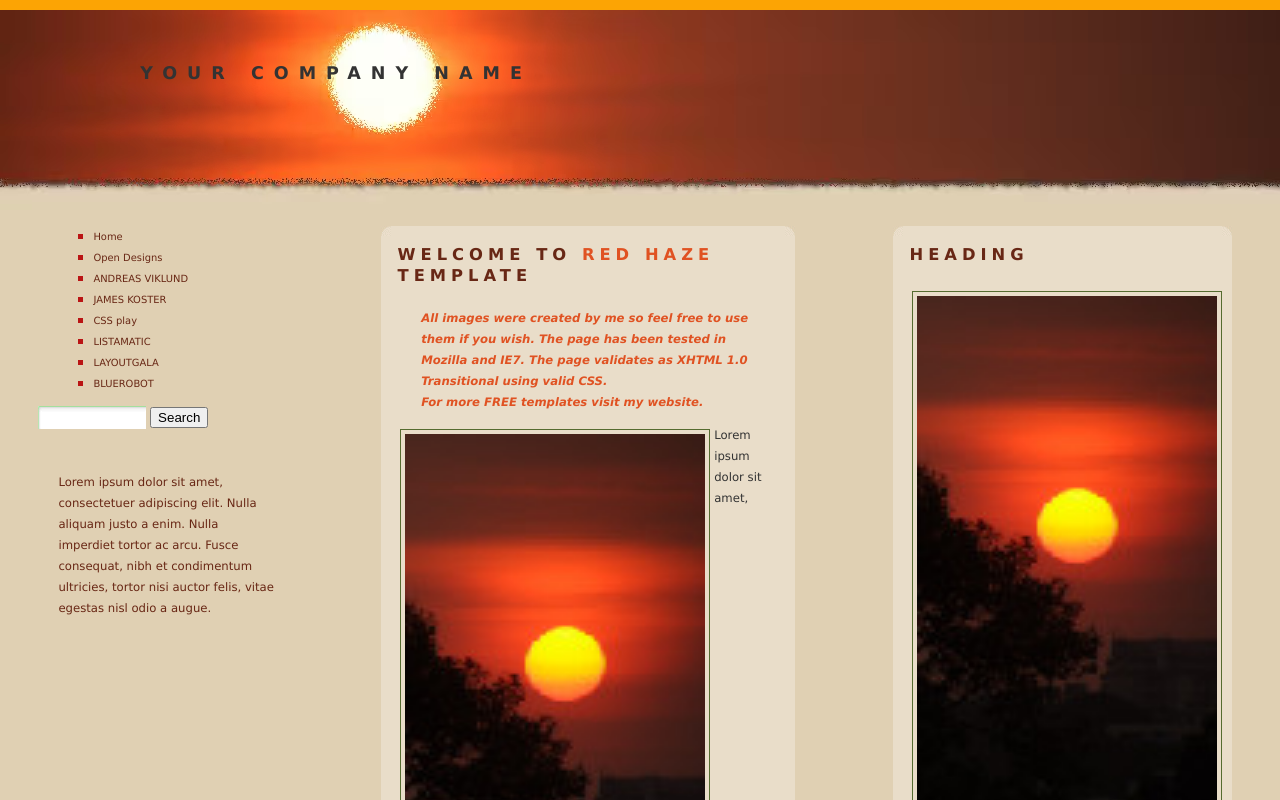
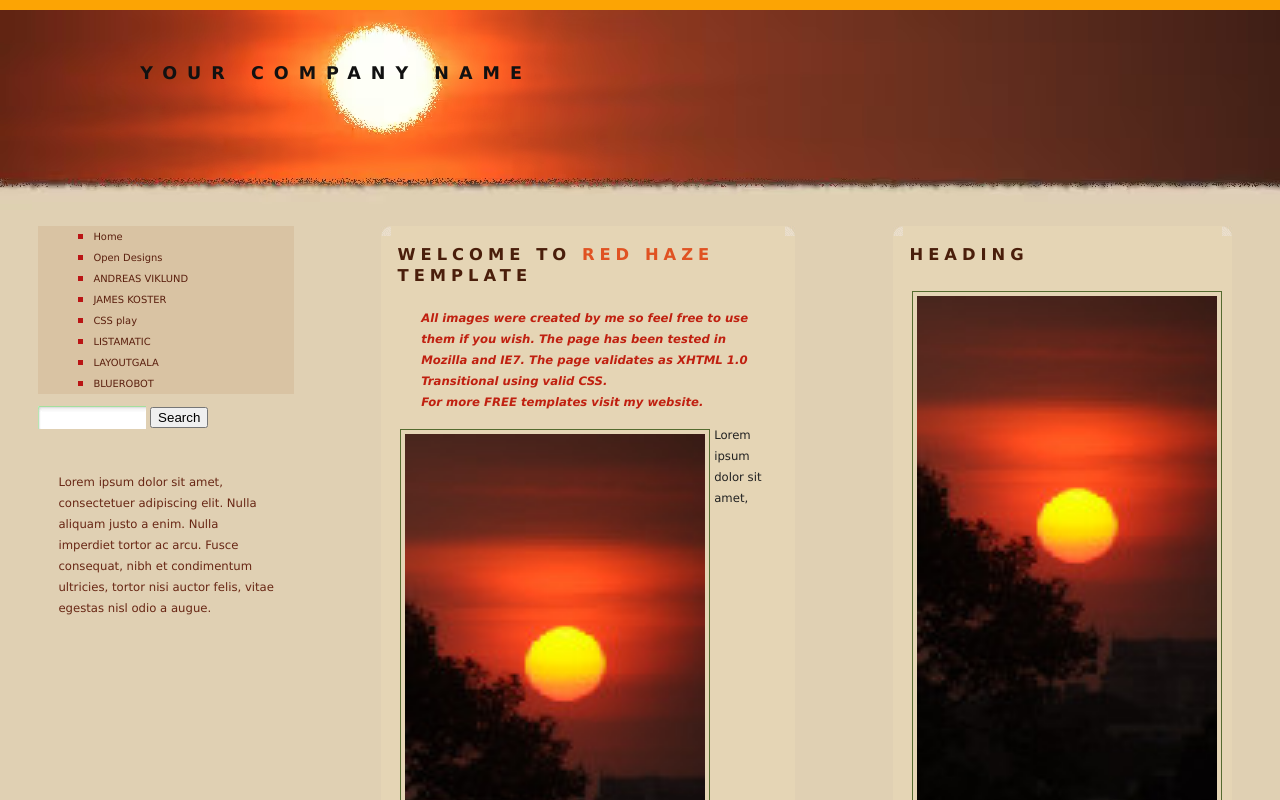
Before and after one commit to WangYiCiao/0401PhotoTeam, a plain HTML site: page index.html in a window 1280 px wide. Shown: the top 800 px of the page. Drawn offline with Linux system fonts and the light colour scheme.

Commit message:
0401 red 在css裡增加了img 改head 0 對比度調高

```diff
--- a/style.css
+++ b/style.css
@@ -5,14 +5,14 @@ padding : 0;
 font : 73%  "lucida sans", helvetica, "Trebuchet MS", arial, sans-serif;
 line-height : 1.8em;
 background : #E0D0B3;
-color : #333;
+color : #222; /**/
 }
 #header {
 height : 200px;
 margin-bottom : 0.5em;
 border-top : 10px solid #fca404;
 background : #A03719 url(images/banner.avif) no-repeat;
-color : #000;
+color : #FFF; /**/
 }
 #gutter {
 float : left;
@@ -44,18 +44,18 @@ margin-bottom : 1em;
 margin-top : 10px;
 list-style-type : none;
 font-size : 85%;
-background : #E0D0B3;
-color : #666;
+background : #D9C3A3;/**/
+color : #4A1E0B;/**/
 }
 #navcontainer ul li a {
 padding : 15px;
-color : #682715;
+color : #5A1F0E;/**/
 background : transparent url(images/list-off.gif) no-repeat left center;
 text-align : left;
 text-decoration : none;
 }
 #navcontainer ul li a:hover {
-color : #006699;
+color : #004488;/**/
 background : transparent url(images/list-on.gif) no-repeat left center;
 }
 #navcontainer ul li a#current {
@@ -68,12 +68,12 @@ height : 50px;
 padding : 5px;
 text-align : left;
 border-top : 10px solid #fca404;
-background : #a03719;
-color : #000;
+background : #7A2712;/**/
+color : #FFF;/**/
 }
 #footer a {
 text-decoration : none;
-color : #fca404;
+color : #FFD166;/**/
 background-color : inherit;
 }
 img {
@@ -91,7 +91,7 @@ img.corner {
 
 #footer a:hover {
 text-decoration : underline;
-color : #999;
+color : #FFDD88;/**/
 background-color : inherit;
 }
 h1 {
@@ -101,7 +101,7 @@ text-align : left;
 text-transform : uppercase;
 letter-spacing : 10px;
 font-size : 150%;
-color : #333;
+color : #111;/**/
 background : inherit;
 }
 h2 {
@@ -110,7 +110,7 @@ padding : 0.5em 0 0.5em 1em;
 text-transform : uppercase;
 letter-spacing : 5px;
 font-size : 140%;
-color : #682715;
+color : #4A1E0B;/**/
 background : inherit;
 }
 a {
@@ -134,8 +134,8 @@ background : inherit;
 .roundcont {
 margin : 10px;
 width : 98%;
-background : #E9DDC9;
-color : #333;
+background : #E5D5B5;/**/
+color : #222;/**/
 }
 .roundcont p {
 margin : 0 15px;
@@ -176,5 +176,5 @@ input.login {
 blockquote {
 font-weight : bold;
 font-style : italic;
-color : #E05222;
+color : #C02010;/**/
 }
```
